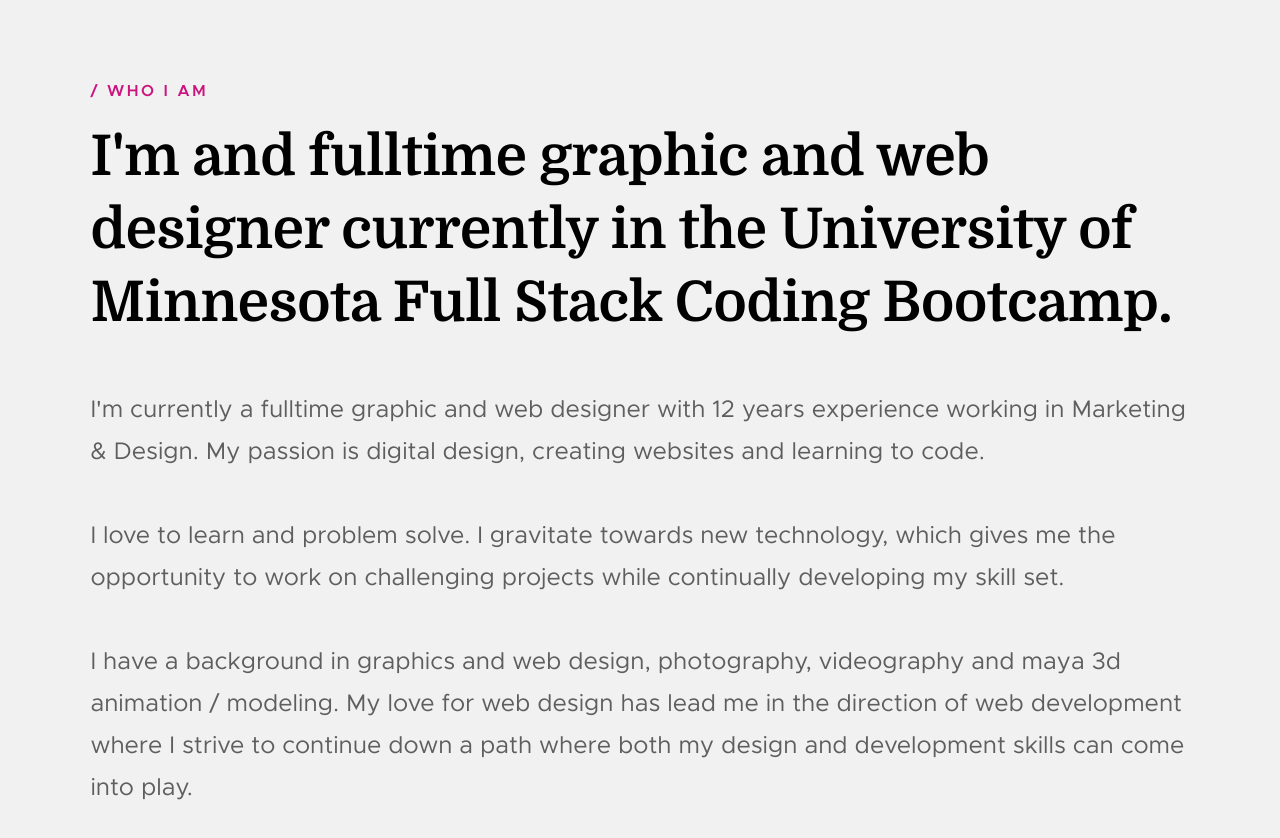
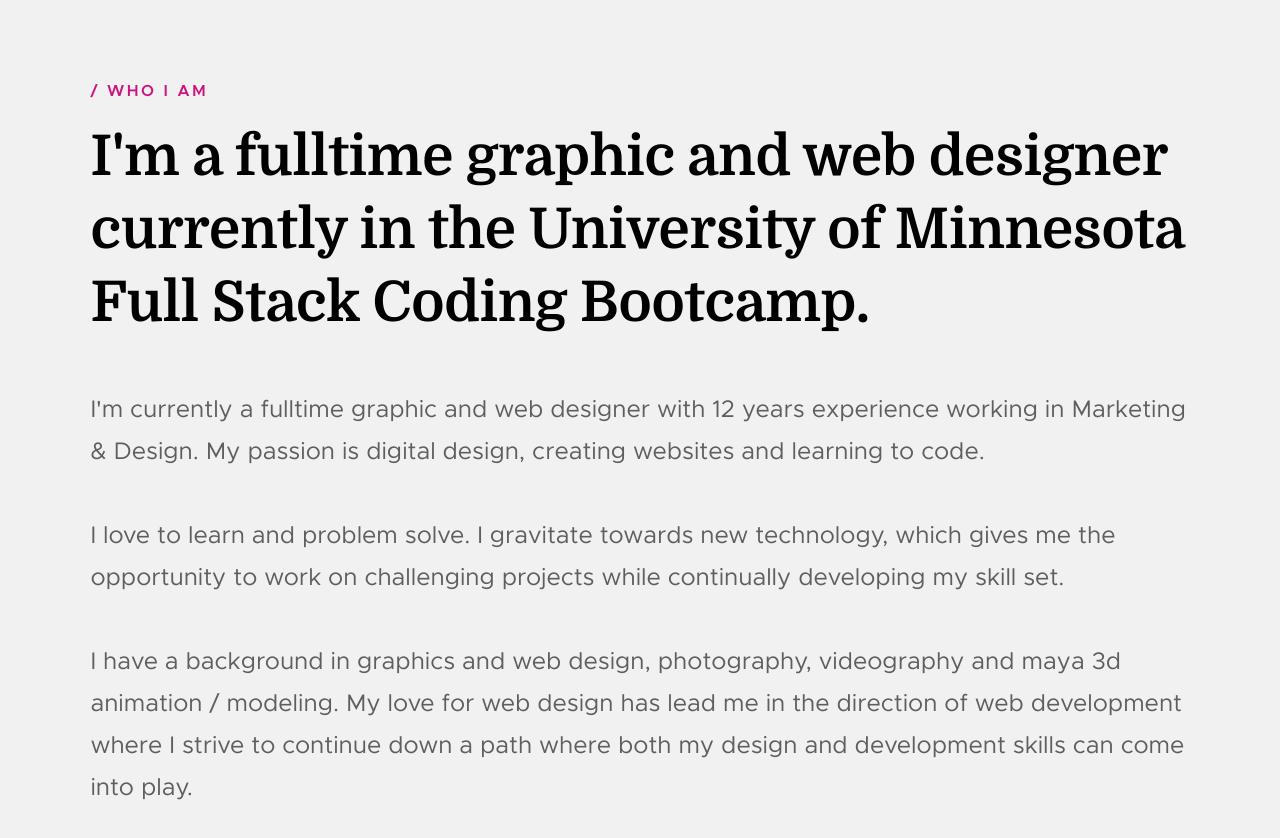
Before and after one commit to lindnerdesign/lindnerdesign.github.io, a plain HTML site: page index.html in a window 1280 px wide. Shown: the part 900-1738 px from the top of the page. Drawn offline with Linux system fonts and the light colour scheme; files whose address does not match are found by name.

Commit message:
typo fix

```diff
--- a/index.html
+++ b/index.html
@@ -136,7 +136,7 @@
         <div class="row section-header" data-aos="fade-up">
             <div class="col-full">
                 <h3 class="subhead">Who I am</h3>
-                <h1 class="display-1">I'm and fulltime graphic and web designer currently in the University of Minnesota Full Stack Coding Bootcamp.</h1>
+                <h1 class="display-1">I'm a fulltime graphic and web designer currently in the University of Minnesota Full Stack Coding Bootcamp.</h1>
             </div>
         </div> <!-- end section-header -->
 
```
